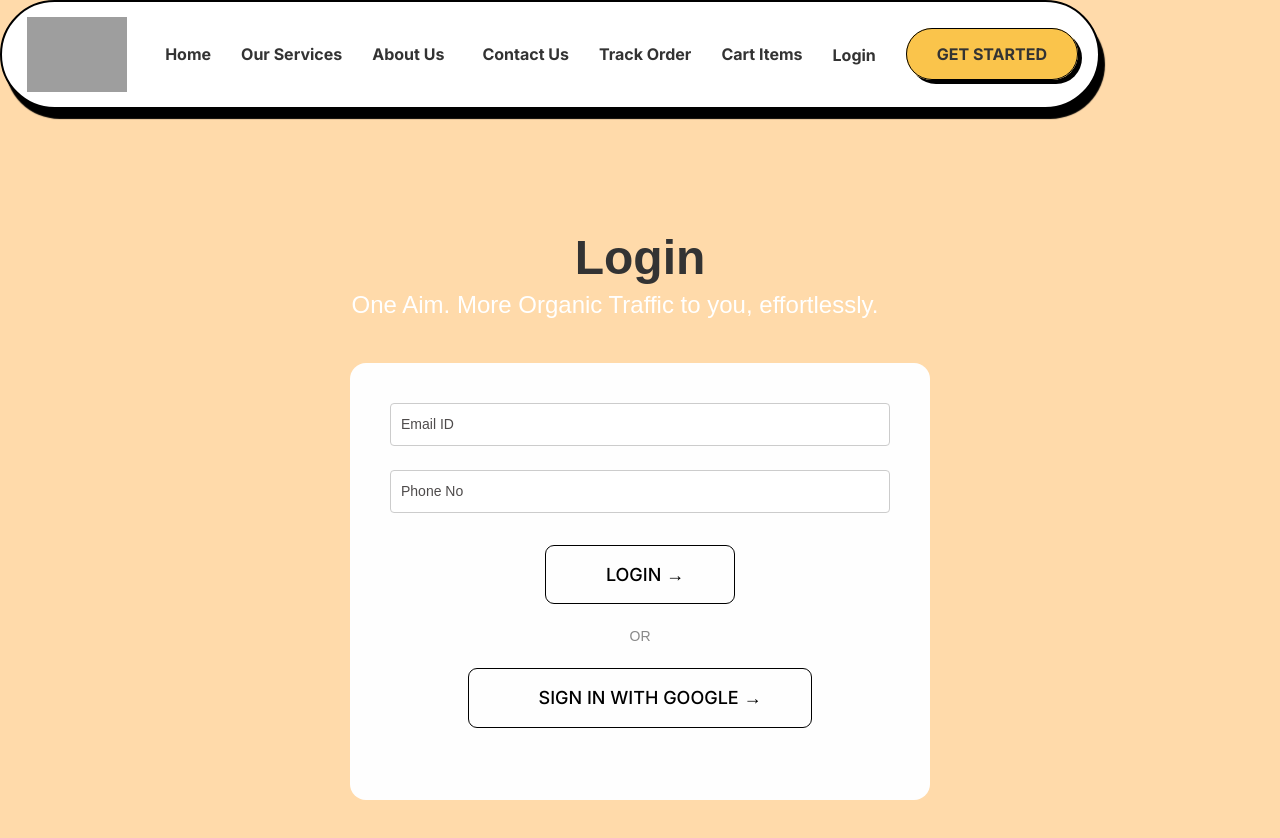
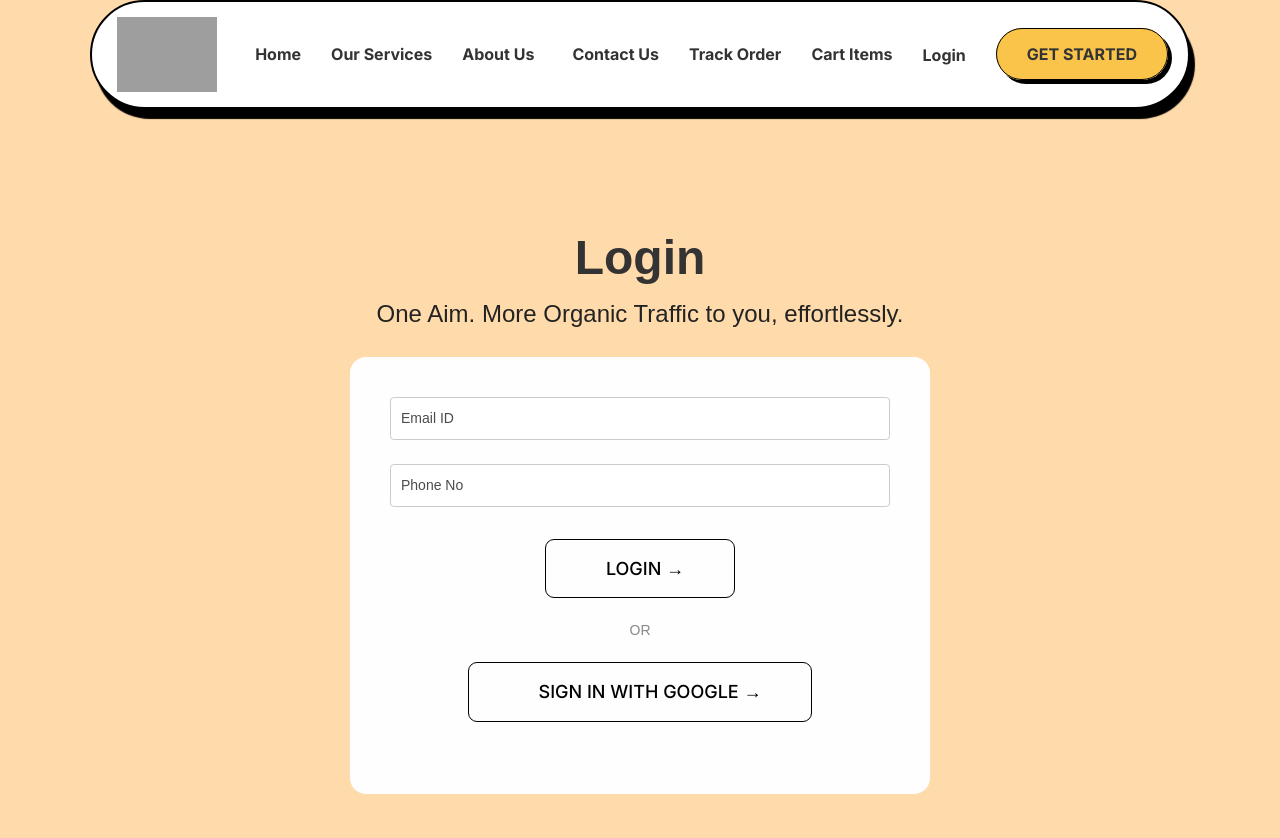
Before and after one commit to rupeshv2121/Reto_India, a React (Vite) app in the folder frontend/: page /auth/login in a window 1280 px wide. Built offline with nearby package versions, Linux system fonts and the light colour scheme; grey boxes are pictures that could not be loaded.

Commit message:
Fixes Issues in Login and Signup Page

```diff
--- a/frontend/src/components/Login_Signup_Page/AuthNavbar.css
+++ b/frontend/src/components/Login_Signup_Page/AuthNavbar.css
@@ -1,6 +1,7 @@
 /* @import url("../../assets/fonts/customFonts.css"); */
 
 .main-nav {
+  margin: auto;
   z-index: 999999 !important;
   /* padding-top: 30px; */
 }
--- a/frontend/src/components/Login_Signup_Page/Login.css
+++ b/frontend/src/components/Login_Signup_Page/Login.css
@@ -27,12 +27,14 @@
 .unique-login-container h2 {
   font-family: "Bricolage Grotesque", sans-serif;
   font-size: 1.5rem;
-  /* color: #fff; */
+  color: #222;
   text-align: center;
+  margin: auto;
+  margin-top: 9px;
 }
 
 .unique-login-card {
-  margin-top: 40px;
+  margin-top: 25px;
   background-color: #fefefe;
   border-radius: 16px;
   padding: 40px;
--- a/frontend/src/components/Login_Signup_Page/Signup.css
+++ b/frontend/src/components/Login_Signup_Page/Signup.css
@@ -154,6 +154,7 @@ body{
     text-align: center;
     flex: 0.2 0 auto;
     margin: 0;
+    background-color: #fff;
 }
 
 .ca-signup-container .signup-card .card-content .signup-content .connect-account {
```
